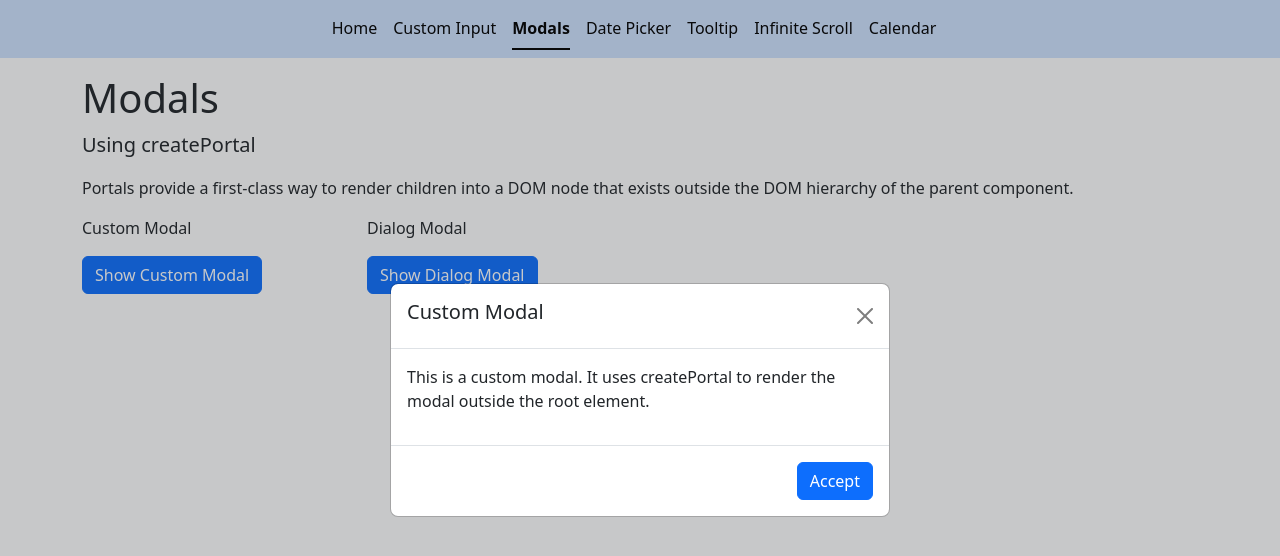
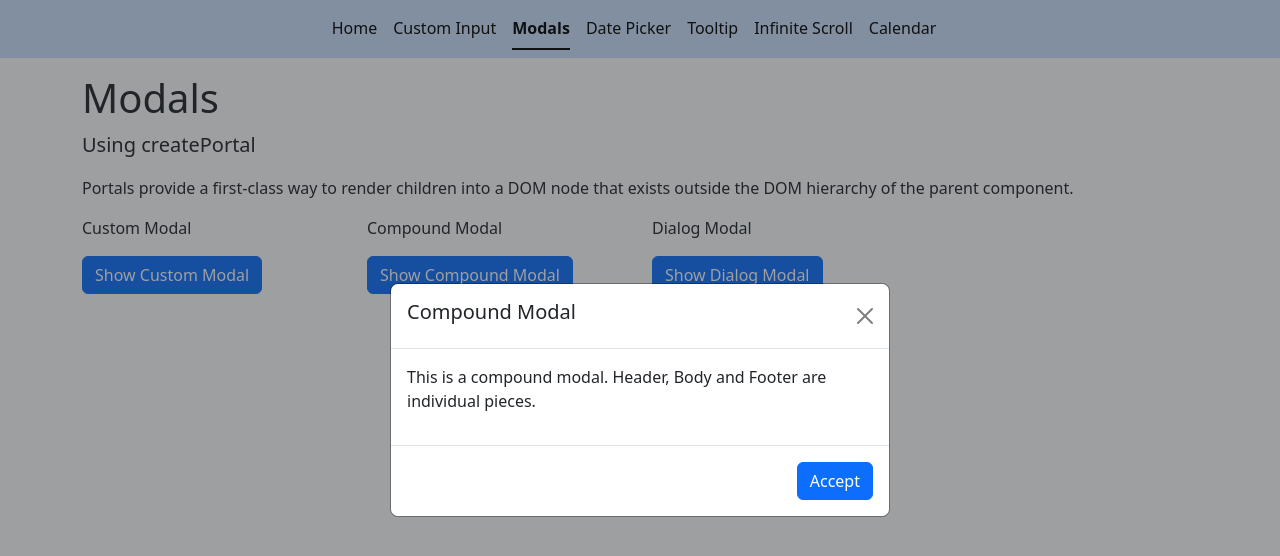
Before and after one commit to jorge-sandoval/reactjs-advanced-demo, a React (Vite) app: page /modals in a window 1280 px wide. Both pictures are taken after a click on the button "Show Custom Modal". Shown: the top 556 px of the page. Built offline with nearby package versions, Linux system fonts and the light colour scheme.

Commit message:
Compount Component. Modal

```diff
--- a/src/components/Calendar/EventFormModal.tsx
+++ b/src/components/Calendar/EventFormModal.tsx
@@ -74,13 +74,19 @@ export default function EventFormModal({
 
   return (
     <Modal {...modalProps}>
-      <div className="fs-4 mb-2 d-flex justify-content-between align-items-center">
+      <Modal.Header>
+        <div className="d-flex flex-grow-1 justify-content-between align-items-center fs-4">
           <div>{isNew ? 'Add' : 'Edit'} Event</div>
           <small className="text-dark">
             {formatDate(date || event.date, { dateStyle: 'short' })}
           </small>
-        <button className="fs-6 btn-close" onClick={modalProps.onClose} />
+          <button
+            className="fs-6 btn-close ms-0"
+            onClick={modalProps.onClose}
+          />
         </div>
+      </Modal.Header>
+      <Modal.Body>
         <form onSubmit={handleFormSubmit} className="d-flex flex-column gap-2">
           <div className="row">
             <div className="col">
@@ -107,7 +113,10 @@ export default function EventFormModal({
                   checked={isAllDayCheck}
                   onChange={(e) => setIsAllDayCheck(e.target.checked)}
                 />
-              <label className="form-check-label" htmlFor={`${formId}-all-day`}>
+                <label
+                  className="form-check-label"
+                  htmlFor={`${formId}-all-day`}
+                >
                   All Day?
                 </label>
               </div>
@@ -189,6 +198,7 @@ export default function EventFormModal({
             )}
           </div>
         </form>
+      </Modal.Body>
     </Modal>
   );
 }
--- a/src/components/Calendar/ViewMoreEventsModal.tsx
+++ b/src/components/Calendar/ViewMoreEventsModal.tsx
@@ -14,17 +14,21 @@ export default function ViewMoreEventsModal({
 }) {
   return (
     <Modal isOpen={isOpen} onClose={onClose}>
-      <div className="fs-4 mb-2 d-flex justify-content-between align-items-center">
+      <Modal.Header>
+        <div className="d-flex flex-grow-1 justify-content-between align-items-center fs-4">
           <small className="text-dark">
             {formatDate(events[0].date, { dateStyle: 'short' })}
           </small>
-        <button className="fs-6 btn-close" onClick={onClose} />
+          <button className="fs-6 btn-close ms-0" onClick={onClose} />
         </div>
+      </Modal.Header>
+      <Modal.Body>
         <div className="d-flex flex-column gap-2 flex-grow-1 overflow-hidden">
           {events.map((event) => (
             <CalendarEventView event={event} key={event.id} />
           ))}
         </div>
+      </Modal.Body>
     </Modal>
   );
 }
--- a/src/components/Modal.tsx
+++ b/src/components/Modal.tsx
@@ -48,11 +48,25 @@ export default function Modal({
       )}
     >
       <div className="modal-dialog w-100">
-        <div className="modal-content">
-          <div className="modal-body">{children}</div>
-        </div>
+        <div className="modal-content">{children}</div>
       </div>
     </div>,
     document.querySelector('#modal-container') as HTMLElement
   );
 }
+
+Modal.Header = Header;
+Modal.Body = Body;
+Modal.Footer = Footer;
+
+function Header({ children }: { children: ReactNode }) {
+  return <div className="modal-header">{children}</div>;
+}
+
+function Body({ children }: { children: ReactNode }) {
+  return <div className="modal-body">{children}</div>;
+}
+
+function Footer({ children }: { children: ReactNode }) {
+  return <div className="modal-footer">{children}</div>;
+}
--- a/src/pages/Portals/Portals.tsx
+++ b/src/pages/Portals/Portals.tsx
@@ -2,6 +2,7 @@ import { useState } from 'react';
 import CustomModal from '../../components/CustomModal';
 import PageHeader from '../../components/PageHeader';
 import DialogModal from '../../components/DialogModal';
+import Modal from '../../components/Modal';
 
 function Portals() {
   const [showModal, setShowModal] = useState(false);
@@ -21,7 +22,7 @@ function Portals() {
       </div>
 
       <div className="row">
-        <div className="col-6 col-md-4 col-lg-3">
+        <div className="col-6 col-sm-4 col-lg-3">
           <p>Custom Modal</p>
           <button
             className="btn btn-primary mb-3"
@@ -42,7 +43,41 @@ function Portals() {
           </CustomModal>
         </div>
 
-        <div className="col-6 col-md-4 col-lg-3">
+        <div className="col-6 col-sm-4 col-lg-3">
+          <p>Compound Modal</p>
+          <button
+            className="btn btn-primary mb-3"
+            onClick={() => setShowModal(true)}
+          >
+            Show Compound Modal
+          </button>
+
+          <Modal isOpen={showModal} onClose={() => setShowModal(false)}>
+            <Modal.Header>
+              <h5>Compound Modal</h5>
+              <button
+                className="btn-close"
+                onClick={() => setShowModal(false)}
+              />
+            </Modal.Header>
+            <Modal.Body>
+              <p>
+                This is a compound modal. Header, Body and Footer are individual
+                pieces.
+              </p>
+            </Modal.Body>
+            <Modal.Footer>
+              <button
+                className="btn btn-primary"
+                onClick={() => setShowModal(false)}
+              >
+                Accept
+              </button>
+            </Modal.Footer>
+          </Modal>
+        </div>
+
+        <div className="col-6 col-sm-4 col-lg-3">
           <p>Dialog Modal</p>
           <button
             className="btn btn-primary mb-3"
```
Lines whose indentation alone changed are shown as unchanged.
